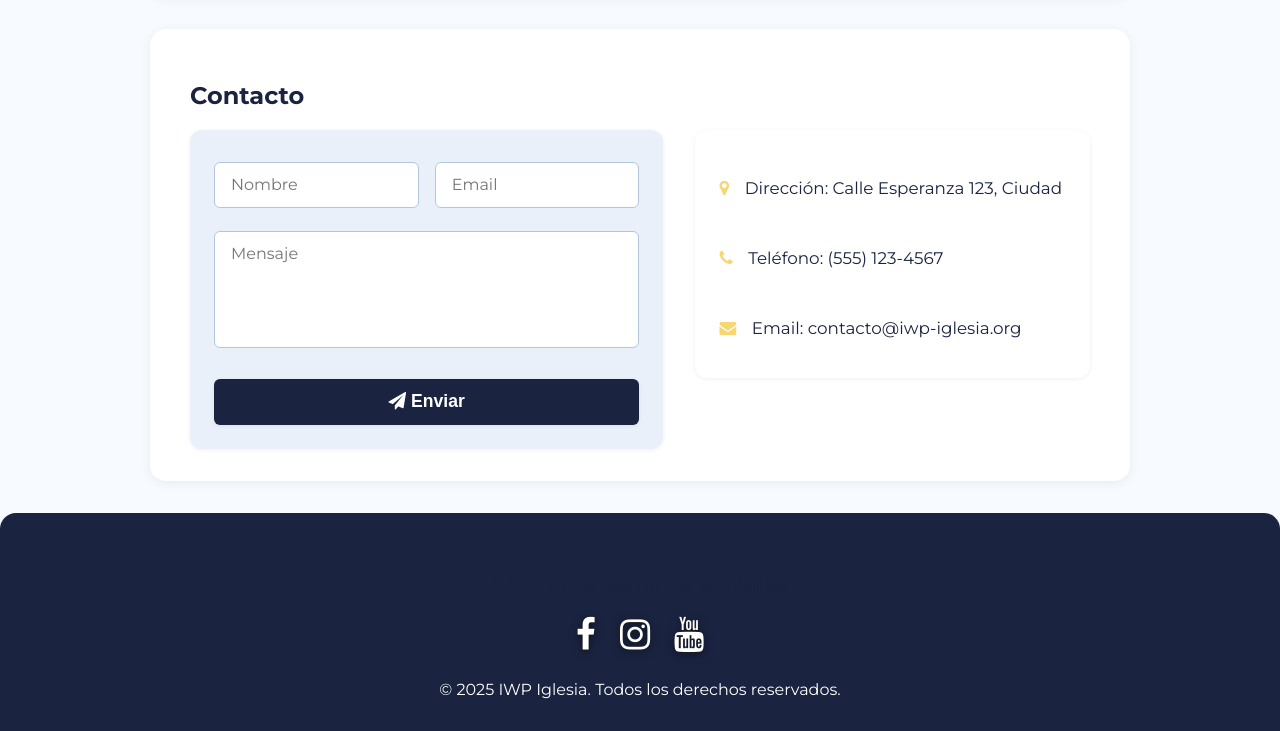
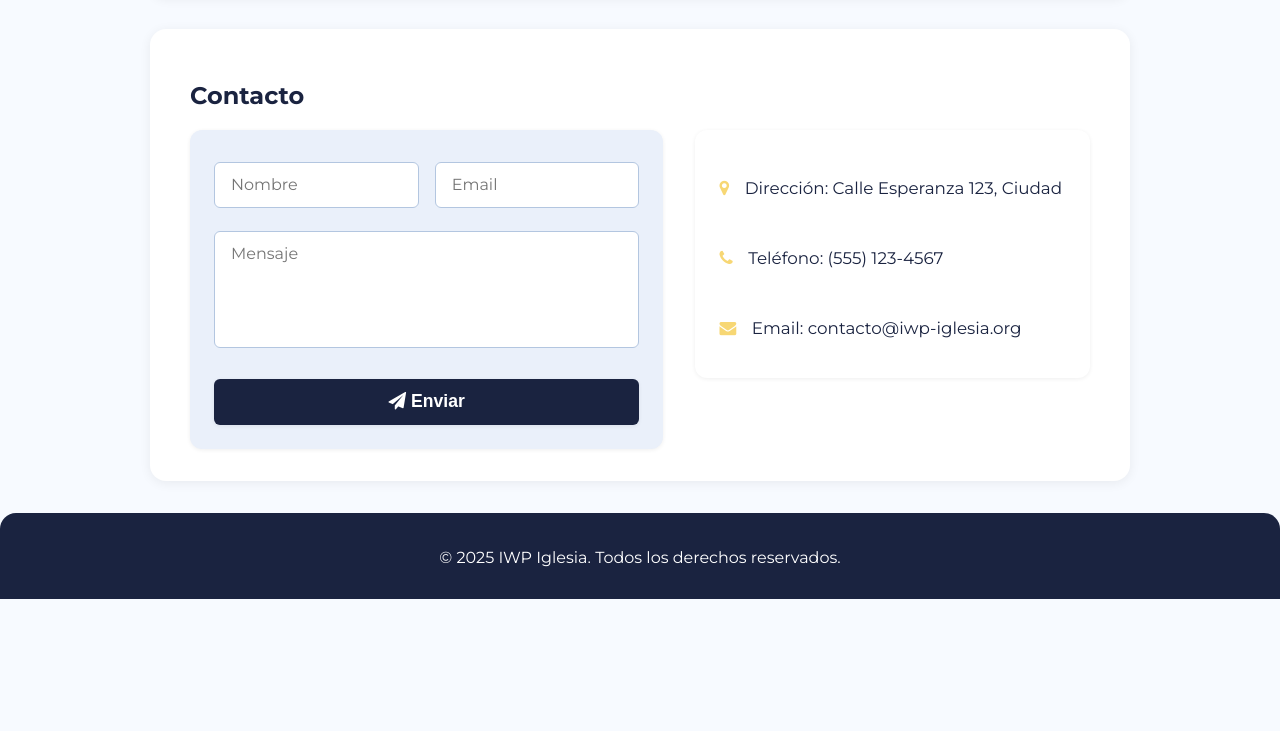
Before and after one commit to jorihuelar136/iglesia-iwp, a plain HTML site: page index.html in a window 1280 px wide. Shown: the part 1934-2665 px from the top of the page. After the commit the page ends 2533 px from the top, so only its background shows below. Drawn offline with Linux system fonts and the light colour scheme.

Commit message:
Add files via upload

```diff
--- a/index.html
+++ b/index.html
@@ -183,14 +183,7 @@
     </div>
   </section>
   <footer>
-    <div class="social-section">
-      <h3>Síguenos en redes sociales</h3>
-      <div class="social-footer">
-        <a href="https://www.facebook.com/reddehombresiwp" target="_blank" title="Facebook"><i class="fa fa-facebook"></i></a>
-        <a href="https://www.instagram.com/reel/DOorPoHEcbl/?utm_source=ig_web_copy_link" target="_blank" title="Instagram"><i class="fa fa-instagram"></i></a>
-        <a href="https://www.youtube.com/channel/UCBCOOT3I47Qiy47Dlb2cGug" target="_blank" title="YouTube"><i class="fa fa-youtube"></i></a>
-      </div>
-    </div>
+
     <p>&copy; 2025 IWP Iglesia. Todos los derechos reservados.</p>
   </footer>
   <script>
```
